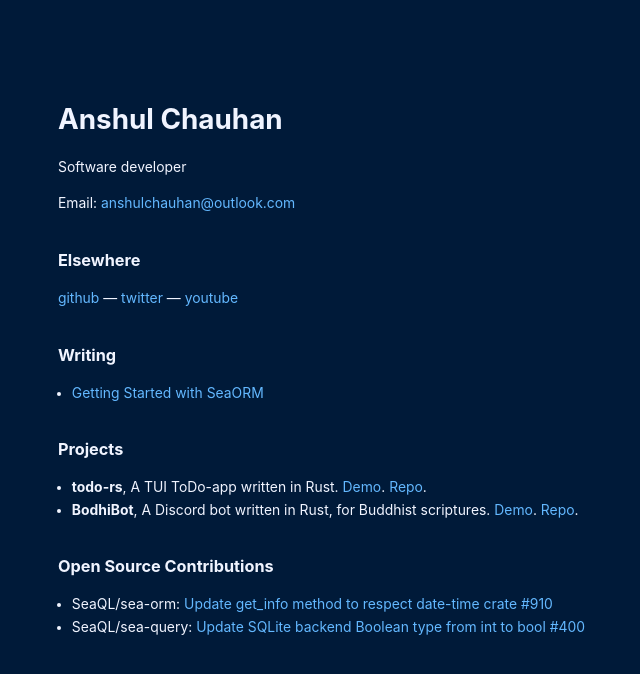
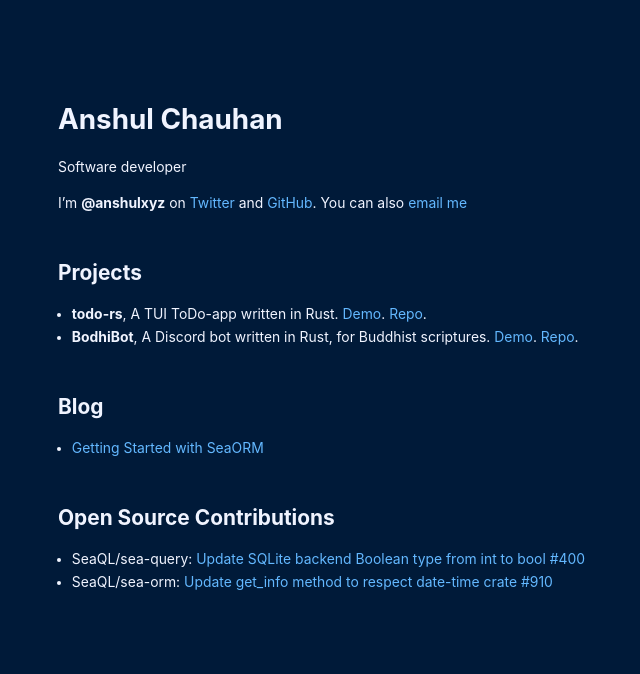
Before and after one commit to anshulxyz/anshulxyz.github.io, a Jekyll site: the page built from index.md, in a window 1280 px wide. Shown: the top 674 px of the page, without its empty margins (283-923 px from the left). Built offline with Jekyll 4.4.1, drawn with Linux system fonts in a browser that asks for light colours.

Commit message:
Update index page

```diff
--- a/index.md
+++ b/index.md
@@ -12,15 +12,20 @@ redirect_from:
 
 Software developer
 
-Email: [anshulchauhan@outlook.com](mailto:anshulchauhan@outlook.com)
+I'm **@anshulxyz** on [Twitter](https://twitter.com/anshulxyz){:target="_blank"} and [GitHub](https://github.com/anshulxyz){:target="_blank"}. You can also [email me](mailto:anshulchauhan@outlook.com)
 
-### Elsewhere
+<!--[youtube](https://www.youtube.com/channel/UCnft0UN8a6uvyYtEL0H2E-g)-->
 
-[github](https://github.com/anshulxyz){:target="_blank"} &mdash;
-[twitter](https://twitter.com/anshulxyz){:target="_blank"} &mdash;
-[youtube](https://www.youtube.com/channel/UCnft0UN8a6uvyYtEL0H2E-g)
+## Projects
 
-### Writing
+- **todo-rs**, A TUI ToDo-app written in Rust.
+  [Demo](https://www.youtube.com/watch?v=fdHLbGEJTFI){:target="_blank"}.
+  [Repo](https://github.com/anshulxyz/todo-rs){:target="_blank"}.
+- **BodhiBot**, A Discord bot written in Rust, for Buddhist
+  scriptures. [Demo](https://youtu.be/DYL19SGOmVw){:target="_blank"}.
+  [Repo](https://github.com/anshulxyz/bodhi-bot-rs){:target="_blank"}.
+
+## Blog
 
 <ul>
   {% for post in site.posts %}
```
Also changed, not shown: other parts of index.md (+2 -11 lines).
